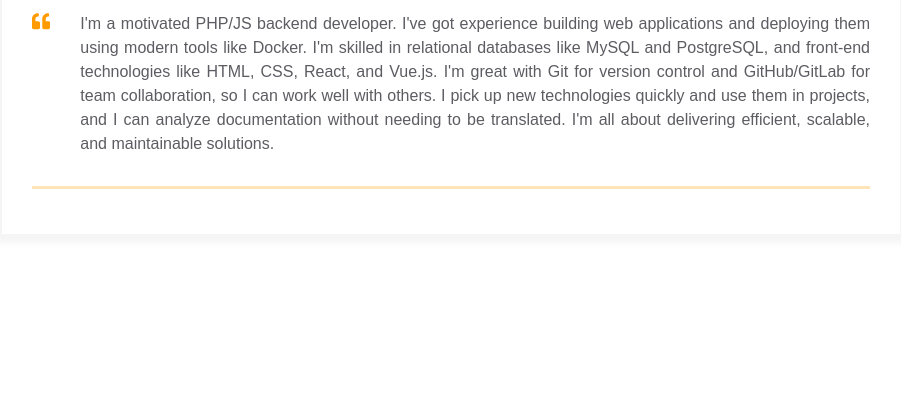
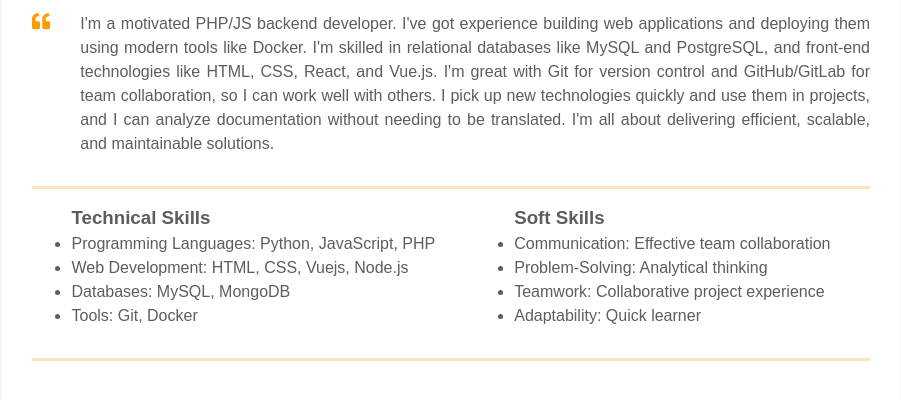
Before and after one commit to Simplyfuze/homepage, a plain HTML site: page index.html in a window 1280 px wide. Shown: the part 338-738 px from the top of the page, without its empty margins (189-1090 px from the left). Drawn offline with Linux system fonts and the light colour scheme.

Commit message:
Added a skills block to the page

```diff
--- a/index.html
+++ b/index.html
@@ -84,7 +84,7 @@
 							<div class="contact-info__block">
 								<a
 									href="https://www.linkedin.com/in/oleksandr-kondratiuk-931427244/"
-                                    target="_blank"
+									target="_blank"
 									rel="author"
 									class="contact-info__item contact-info__item--right"
 								>
@@ -113,7 +113,7 @@
 								<a
 									href="https://github.com/Simplyfuze"
 									rel="author"
-                                    target="_blank"
+									target="_blank"
 									class="contact-info__item contact-info__item--right"
 								>
 									<span>Simplyfuze</span>
@@ -167,13 +167,59 @@
 								</svg>
 							</div>
 							<p class="intro_text">
-                                I'm a motivated PHP/JS backend developer.
-                                I've got experience building web applications and deploying them using modern tools like Docker.
-                                I'm skilled in relational databases like MySQL and PostgreSQL, and front-end technologies like HTML, CSS, React, and Vue.js.
-                                I'm great with Git for version control and GitHub/GitLab for team collaboration, so I can work well with others.
-                                I pick up new technologies quickly and use them in projects, and I can analyze documentation without needing to be translated.
-                                I'm all about delivering efficient, scalable, and maintainable solutions.
+								I'm a motivated PHP/JS backend developer. I've
+								got experience building web applications and
+								deploying them using modern tools like Docker.
+								I'm skilled in relational databases like MySQL
+								and PostgreSQL, and front-end technologies like
+								HTML, CSS, React, and Vue.js. I'm great with Git
+								for version control and GitHub/GitLab for team
+								collaboration, so I can work well with others. I
+								pick up new technologies quickly and use them in
+								projects, and I can analyze documentation
+								without needing to be translated. I'm all about
+								delivering efficient, scalable, and maintainable
+								solutions.
 							</p>
+						</div>
+					</div>
+				</div>
+
+				<div class="container">
+					<div class="resume__block">
+						<div class="skills skills__text">
+							<div>
+								<h3>Technical Skills</h3>
+								<ul>
+									<li>
+										Programming Languages: Python,
+										JavaScript, PHP
+									</li>
+									<li>
+										Web Development: HTML, CSS, Vuejs,
+										Node.js
+									</li>
+									<li>Databases: MySQL, MongoDB</li>
+									<li>Tools: Git, Docker</li>
+								</ul>
+							</div>
+							<div>
+								<h3>Soft Skills</h3>
+								<ul>
+									<li>
+										Communication: Effective team
+										collaboration
+									</li>
+									<li>
+										Problem-Solving: Analytical thinking
+									</li>
+									<li>
+										Teamwork: Collaborative project
+										experience
+									</li>
+									<li>Adaptability: Quick learner</li>
+								</ul>
+							</div>
 						</div>
 					</div>
 				</div>
--- a/style.css
+++ b/style.css
@@ -176,6 +176,11 @@ body {
 	text-align: justify;
 }
 
+.skills {
+	display: flex;
+	justify-content: space-around;
+}
+
 /* Experience and additional info styles */
 
 .experiences {
```
